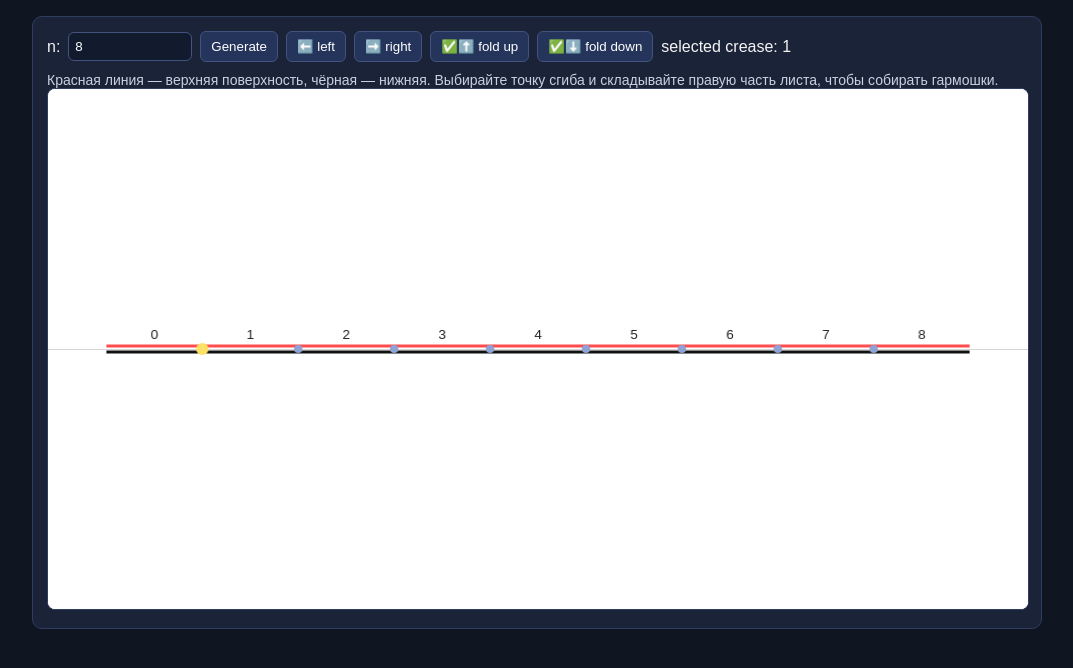
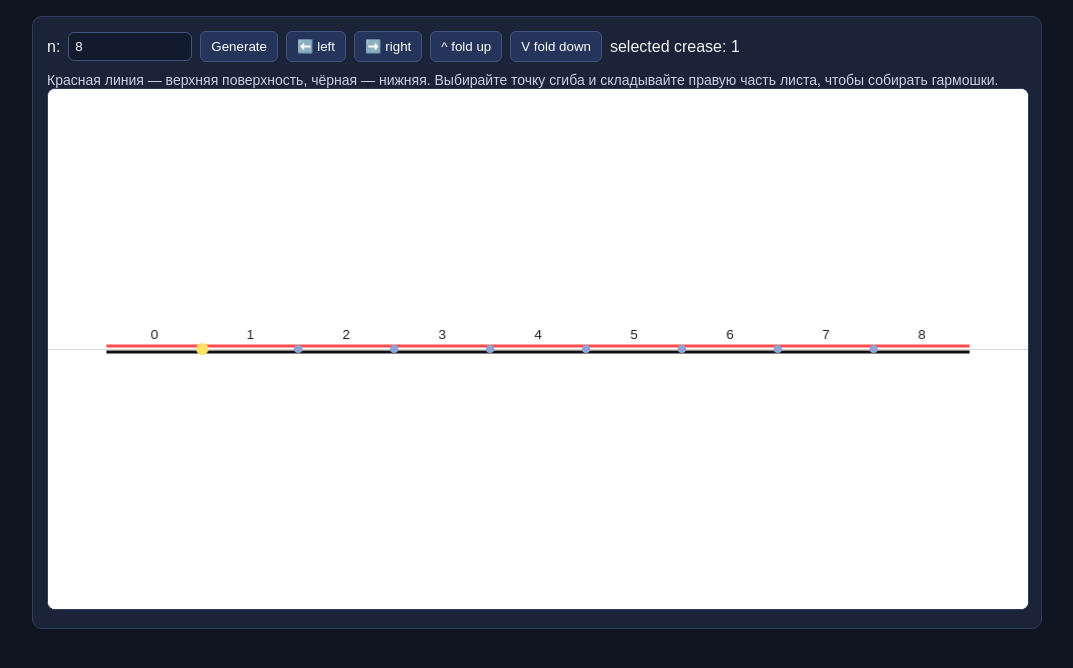
Before and after one commit to vima08/vima08.github.io, a plain HTML site: page paper.html in a window 1280 px wide. Shown: the whole page, without its empty margins (103-1176 px from the left). Drawn offline with Linux system fonts and the light colour scheme.

Commit message:
Update fold buttons to use symbols instead of emojis

```diff
--- a/paper.html
+++ b/paper.html
@@ -72,8 +72,8 @@
       <button id="generateBtn">Generate</button>
       <button id="leftBtn">⬅️ left</button>
       <button id="rightBtn">➡️ right</button>
-      <button id="upBtn">✅⬆️ fold up</button>
-      <button id="downBtn">✅⬇️ fold down</button>
+      <button id="upBtn"> ^ fold up</button>
+      <button id="downBtn"> V fold down</button>
       <span id="status"></span>
     </div>
     <p class="hint">Красная линия — верхняя поверхность, чёрная — нижняя. Выбирайте точку сгиба и складывайте правую часть листа, чтобы собирать гармошки.</p>
```
